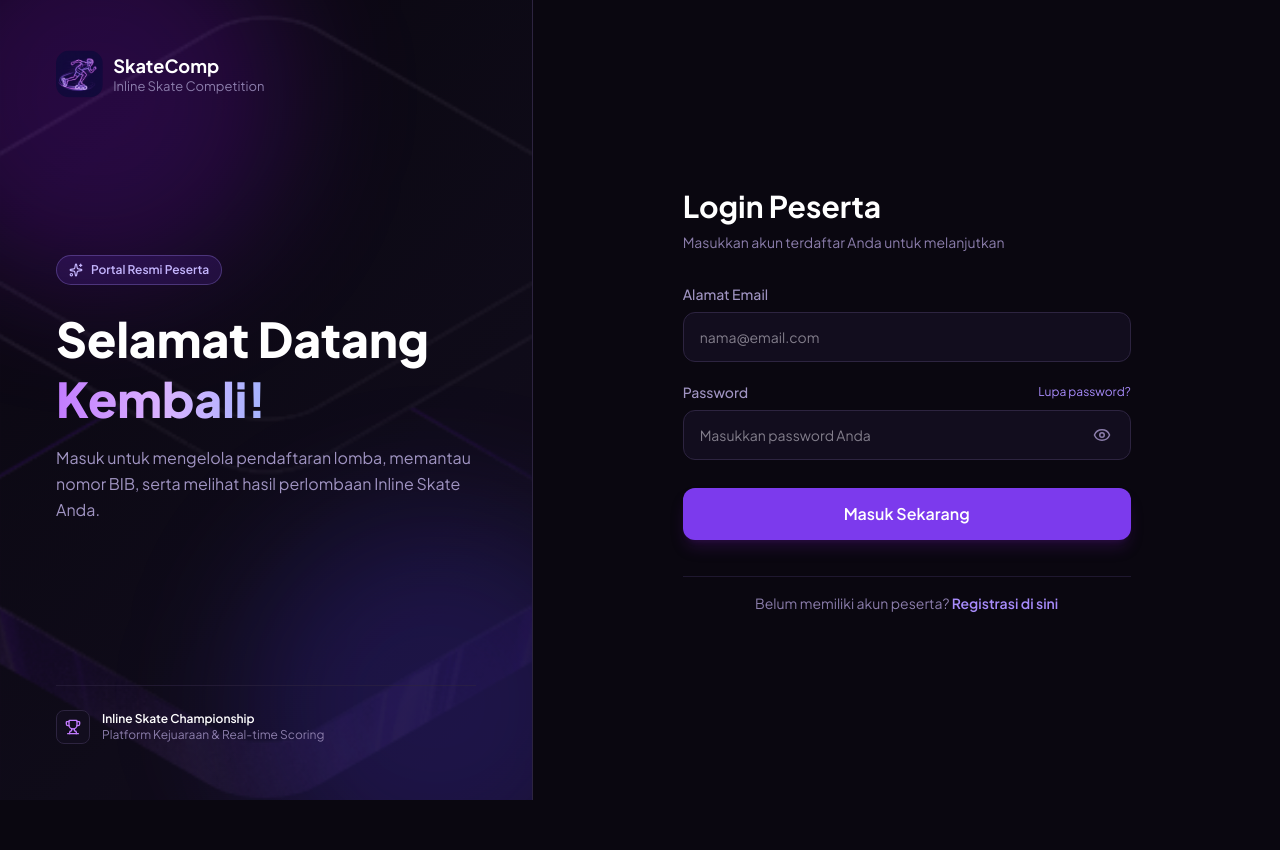
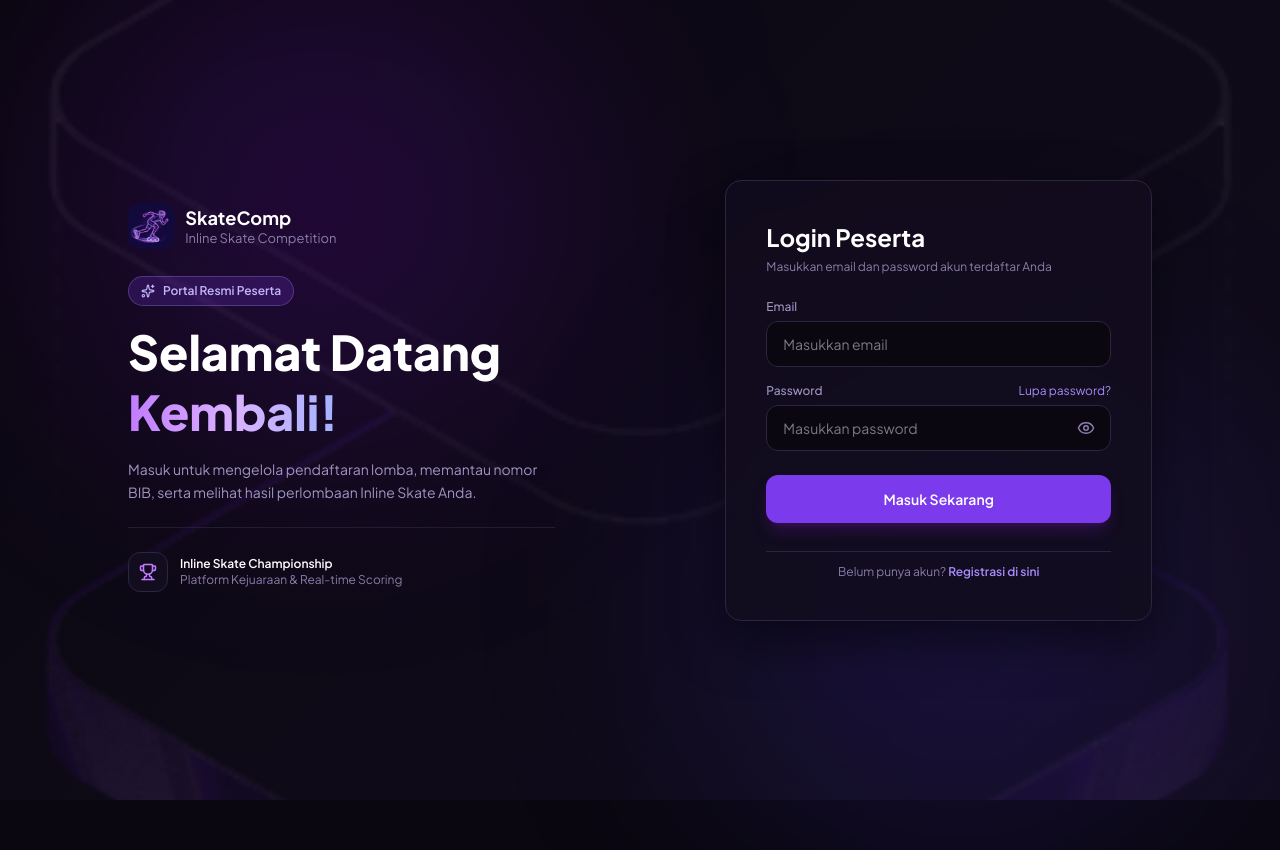
Before and after one commit to firmanizzani/SkateComp, a React (Vite) app: page /login in a window 1280 px wide. Before the commit the page ends 800 px from the top, so only its background shows below. Built offline with nearby package versions, Linux system fonts and the light colour scheme.

Commit message:
style: harmonize login and register pages with full screen hero backdrop and floating card overlay

```diff
--- a/src/pages/LoginPage.tsx
+++ b/src/pages/LoginPage.tsx
@@ -55,32 +55,32 @@ export default function LoginPage() {
   };
 
   return (
-    <div className="min-h-screen w-full flex flex-col md:flex-row" style={{ background: '#0A0710' }}>
-      {/* Left Panel: Full Screen Hero & Branding */}
     <div
-        className="hidden md:flex md:w-1/2 lg:w-5/12 relative overflow-hidden flex-col justify-between p-10 lg:p-14 border-r"
+      className="min-h-screen w-full relative flex items-center justify-center p-4 sm:p-6 lg:p-10"
       style={{
-          borderColor: '#2D2440',
-          backgroundImage: `linear-gradient(135deg, rgba(10, 7, 16, 0.82) 0%, rgba(18, 13, 30, 0.95) 100%), url(${heroImg})`,
+        background: '#0A0710',
+        backgroundImage: `linear-gradient(135deg, rgba(10, 7, 16, 0.88) 0%, rgba(18, 13, 30, 0.92) 100%), url(${heroImg})`,
         backgroundSize: 'cover',
-          backgroundPosition: 'center'
+        backgroundPosition: 'center',
+        backgroundAttachment: 'fixed'
       }}
     >
-        {/* Glow ambient effect */}
-        <div className="absolute -top-24 -left-24 w-96 h-96 bg-purple-600/20 rounded-full blur-3xl pointer-events-none" />
-        <div className="absolute -bottom-24 -right-24 w-96 h-96 bg-indigo-600/20 rounded-full blur-3xl pointer-events-none" />
+      {/* Glow ambient background effects */}
+      <div className="absolute top-1/4 left-1/4 -translate-x-1/2 -translate-y-1/2 w-[500px] h-[500px] bg-purple-600/15 rounded-full blur-[120px] pointer-events-none" />
+      <div className="absolute bottom-1/4 right-1/4 translate-x-1/2 translate-y-1/2 w-[500px] h-[500px] bg-indigo-600/15 rounded-full blur-[120px] pointer-events-none" />
 
-        <div className="relative z-10">
+      <div className="w-full max-w-5xl flex flex-col md:flex-row items-center justify-between gap-8 lg:gap-12 relative z-10 my-auto">
+        {/* Left Branding Content */}
+        <motion.div
+          initial={{ opacity: 0, x: -30 }}
+          animate={{ opacity: 1, x: 0 }}
+          transition={{ duration: 0.6 }}
+          className="w-full md:w-5/12 text-left py-4 hidden md:block"
+        >
           <Logo size="lg" />
-        </div>
 
-        <div className="relative z-10 my-auto py-12">
-          <motion.div
-            initial={{ opacity: 0, y: 20 }}
-            animate={{ opacity: 1, y: 0 }}
-            transition={{ duration: 0.6 }}
-          >
-            <div className="inline-flex items-center gap-2 px-3 py-1.5 rounded-full text-xs font-semibold mb-6" style={{ background: 'rgba(124, 58, 237, 0.15)', border: '1px solid rgba(167, 139, 250, 0.3)', color: '#C4B5FD' }}>
+          <div className="mt-8 mb-6">
+            <div className="inline-flex items-center gap-2 px-3 py-1.5 rounded-full text-xs font-semibold mb-4" style={{ background: 'rgba(124, 58, 237, 0.2)', border: '1px solid rgba(167, 139, 250, 0.3)', color: '#C4B5FD' }}>
               <Sparkles size={14} /> Portal Resmi Peserta
             </div>
             <h1 className="text-4xl lg:text-5xl font-extrabold text-white leading-tight mb-4" style={{ fontFamily: 'Plus Jakarta Sans, sans-serif' }}>
@@ -89,65 +89,65 @@ export default function LoginPage() {
                 Kembali!
               </span>
             </h1>
-            <p className="text-base text-gray-300 max-w-md leading-relaxed" style={{ color: '#A094C2' }}>
+            <p className="text-sm leading-relaxed" style={{ color: '#A094C2' }}>
               Masuk untuk mengelola pendaftaran lomba, memantau nomor BIB, serta melihat hasil perlombaan Inline Skate Anda.
             </p>
-          </motion.div>
           </div>
 
-        <div className="relative z-10 pt-6 border-t" style={{ borderColor: 'rgba(45, 36, 64, 0.6)' }}>
-          <div className="flex items-center gap-3 text-xs" style={{ color: '#8B7DAB' }}>
-            <div className="p-2 rounded-lg" style={{ background: '#120D1E', border: '1px solid #2D2440' }}>
-              <Trophy size={16} className="text-purple-400" />
+          <div className="pt-6 border-t flex items-center gap-3 text-xs" style={{ borderColor: 'rgba(45, 36, 64, 0.7)', color: '#8B7DAB' }}>
+            <div className="p-2.5 rounded-xl" style={{ background: '#120D1E', border: '1px solid #2D2440' }}>
+              <Trophy size={18} className="text-purple-400" />
             </div>
             <div>
               <p className="font-semibold text-white">Inline Skate Championship</p>
               <p>Platform Kejuaraan & Real-time Scoring</p>
             </div>
           </div>
-        </div>
-      </div>
+        </motion.div>
 
-      {/* Right Panel: Full Screen Login Form (No floating card box) */}
-      <div className="w-full md:w-1/2 lg:w-7/12 min-h-screen flex flex-col justify-center items-center px-6 sm:px-12 md:px-16 lg:px-24 py-12 relative">
+        {/* Right Floating Form Card */}
         <motion.div
-          initial={{ opacity: 0, y: 15 }}
+          initial={{ opacity: 0, y: 25 }}
           animate={{ opacity: 1, y: 0 }}
-          transition={{ duration: 0.5 }}
-          className="w-full max-w-md"
+          transition={{ duration: 0.6 }}
+          className="w-full md:w-6/12 lg:w-5/12 rounded-2xl p-8 sm:p-10 shadow-2xl backdrop-blur-md"
+          style={{
+            background: 'rgba(18, 13, 30, 0.92)',
+            border: '1px solid #2D2440',
+            boxShadow: '0 20px 50px rgba(0, 0, 0, 0.5)'
+          }}
         >
-          {/* Logo visible on mobile only */}
-          <div className="md:hidden mb-8">
+          <div className="md:hidden mb-6 flex justify-center">
             <Logo size="md" />
           </div>
 
-          <div className="mb-8">
-            <h2 className="text-3xl font-bold text-white mb-2" style={{ fontFamily: 'Plus Jakarta Sans, sans-serif' }}>
+          <div className="mb-6">
+            <h2 className="text-2xl font-bold text-white mb-1.5" style={{ fontFamily: 'Plus Jakarta Sans, sans-serif' }}>
               Login Peserta
             </h2>
-            <p className="text-sm" style={{ color: '#8B7DAB' }}>
-              Masukkan akun terdaftar Anda untuk melanjutkan
+            <p className="text-xs" style={{ color: '#8B7DAB' }}>
+              Masukkan email dan password akun terdaftar Anda
             </p>
           </div>
 
-          <form onSubmit={handleSubmit} className="flex flex-col gap-5">
+          <form onSubmit={handleSubmit} className="flex flex-col gap-4">
             <div>
-              <label className="block text-sm font-medium mb-2" style={{ color: '#A094C2' }}>
-                Alamat Email
+              <label className="block text-xs font-medium mb-1.5" style={{ color: '#A094C2' }}>
+                Email
               </label>
               <input
                 type="email"
-                placeholder="nama@email.com"
+                placeholder="Masukkan email"
                 value={email}
                 onChange={e => setEmail(e.target.value)}
-                className="w-full rounded-xl px-4 py-3.5 text-sm outline-none focus:ring-2 focus:ring-purple-500 transition-all"
-                style={{ background: '#120D1E', border: '1px solid #2D2440', color: '#F1EEF8' }}
+                className="w-full rounded-xl px-4 py-3 text-sm outline-none focus:ring-2 focus:ring-purple-600 transition"
+                style={{ background: '#0A0710', border: '1px solid #2D2440', color: '#F1EEF8' }}
               />
             </div>
 
             <div>
-              <div className="flex justify-between items-center mb-2">
-                <label className="block text-sm font-medium" style={{ color: '#A094C2' }}>
+              <div className="flex justify-between items-center mb-1.5">
+                <label className="block text-xs font-medium" style={{ color: '#A094C2' }}>
                   Password
                 </label>
                 <button
@@ -162,16 +162,16 @@ export default function LoginPage() {
               <div className="relative">
                 <input
                   type={showPass ? 'text' : 'password'}
-                  placeholder="Masukkan password Anda"
+                  placeholder="Masukkan password"
                   value={password}
                   onChange={e => setPassword(e.target.value)}
-                  className="w-full rounded-xl px-4 py-3.5 text-sm outline-none focus:ring-2 focus:ring-purple-500 transition-all pr-12"
-                  style={{ background: '#120D1E', border: '1px solid #2D2440', color: '#F1EEF8' }}
+                  className="w-full rounded-xl px-4 py-3 text-sm outline-none focus:ring-2 focus:ring-purple-600 transition pr-10"
+                  style={{ background: '#0A0710', border: '1px solid #2D2440', color: '#F1EEF8' }}
                 />
                 <button
                   type="button"
                   onClick={() => setShowPass(!showPass)}
-                  className="absolute right-4 top-1/2 -translate-y-1/2 p-1 hover:text-white transition"
+                  className="absolute right-3 top-1/2 -translate-y-1/2 p-1 hover:text-white transition"
                   style={{ color: '#8B7DAB' }}
                 >
                   {showPass ? <EyeOff size={18} /> : <Eye size={18} />}
@@ -180,26 +180,26 @@ export default function LoginPage() {
             </div>
 
             {error && (
-              <div className="text-xs text-red-400 rounded-xl p-3.5 flex items-center gap-2" style={{ background: 'rgba(239,68,68,0.1)', border: '1px solid rgba(239,68,68,0.2)' }}>
-                <span>⚠️ {error}</span>
-              </div>
+              <p className="text-xs text-red-400 rounded-lg px-3 py-2" style={{ background: 'rgba(239,68,68,0.1)', border: '1px solid rgba(239,68,68,0.2)' }}>
+                ⚠️ {error}
+              </p>
             )}
 
             <button
               type="submit"
               disabled={loading}
-              className="w-full py-3.5 rounded-xl font-semibold text-white transition-all duration-200 hover:opacity-90 disabled:opacity-60 mt-2 shadow-lg shadow-purple-900/30"
+              className="w-full py-3.5 rounded-xl font-semibold text-white transition hover:opacity-90 disabled:opacity-60 mt-2 shadow-lg shadow-purple-900/40 text-sm"
               style={{ background: '#7C3AED' }}
             >
               {loading ? 'Memuat...' : 'Masuk Sekarang'}
             </button>
 
-            <div className="text-center text-sm mt-4 pt-4 border-t" style={{ borderColor: '#1F1830', color: '#8B7DAB' }}>
-              Belum memiliki akun peserta?{' '}
+            <p className="text-center text-xs mt-3 pt-3 border-t" style={{ borderColor: '#2D2440', color: '#8B7DAB' }}>
+              Belum punya akun?{' '}
               <Link to="/register" className="font-semibold hover:underline" style={{ color: '#A78BFA' }}>
                 Registrasi di sini
               </Link>
-            </div>
+            </p>
           </form>
         </motion.div>
       </div>
--- a/src/pages/RegisterPage.tsx
+++ b/src/pages/RegisterPage.tsx
@@ -1,9 +1,10 @@
 import { useState, useEffect } from 'react';
 import { Link, useNavigate } from 'react-router-dom';
-import { Eye, EyeOff, Calendar } from 'lucide-react';
+import { Eye, EyeOff, Calendar, Sparkles } from 'lucide-react';
 import { motion } from 'framer-motion';
 import { useAuth } from '../context/AuthContext';
 import Logo from '../components/Logo';
+import heroImg from '../assets/hero.png';
 
 export default function RegisterPage() {
   const { user, loading: authLoading, register } = useAuth();
@@ -76,50 +77,80 @@ export default function RegisterPage() {
   };
 
   return (
-    <div className="min-h-screen flex items-center justify-center p-4" style={{ background: '#0A0710' }}>
+    <div
+      className="min-h-screen w-full relative flex items-center justify-center p-4 sm:p-6 lg:p-10"
+      style={{
+        background: '#0A0710',
+        backgroundImage: `linear-gradient(135deg, rgba(10, 7, 16, 0.88) 0%, rgba(18, 13, 30, 0.92) 100%), url(${heroImg})`,
+        backgroundSize: 'cover',
+        backgroundPosition: 'center',
+        backgroundAttachment: 'fixed'
+      }}
+    >
+      {/* Ambient background glow */}
+      <div className="absolute top-1/3 right-1/4 translate-x-1/2 -translate-y-1/2 w-[500px] h-[500px] bg-purple-600/15 rounded-full blur-[120px] pointer-events-none" />
+      <div className="absolute bottom-1/3 left-1/4 -translate-x-1/2 translate-y-1/2 w-[500px] h-[500px] bg-indigo-600/15 rounded-full blur-[120px] pointer-events-none" />
+
       <motion.div
-        initial={{ opacity: 0, y: 20 }}
+        initial={{ opacity: 0, y: 25 }}
         animate={{ opacity: 1, y: 0 }}
-        transition={{ duration: 0.5 }}
-        className="w-full max-w-2xl rounded-2xl overflow-hidden"
-        style={{ background: '#120D1E', border: '1px solid #2D2440' }}
+        transition={{ duration: 0.6 }}
+        className="w-full max-w-2xl rounded-2xl p-8 sm:p-10 shadow-2xl backdrop-blur-md relative z-10 my-auto"
+        style={{
+          background: 'rgba(18, 13, 30, 0.92)',
+          border: '1px solid #2D2440',
+          boxShadow: '0 20px 50px rgba(0, 0, 0, 0.5)'
+        }}
       >
-        <div className="p-8">
-          <Logo />
-          <h2 className="text-2xl font-bold text-white mt-6 mb-6">Buat Akun Peserta</h2>
+        <div className="flex flex-col sm:flex-row items-start sm:items-center justify-between gap-4 mb-6">
+          <Logo size="md" />
+          <div className="inline-flex items-center gap-1.5 px-3 py-1 rounded-full text-xs font-semibold" style={{ background: 'rgba(124, 58, 237, 0.2)', border: '1px solid rgba(167, 139, 250, 0.3)', color: '#C4B5FD' }}>
+            <Sparkles size={13} /> Pendaftaran Peserta
+          </div>
+        </div>
+
+        <div className="mb-6">
+          <h2 className="text-2xl font-bold text-white mb-1" style={{ fontFamily: 'Plus Jakarta Sans, sans-serif' }}>
+            Buat Akun Peserta
+          </h2>
+          <p className="text-xs" style={{ color: '#8B7DAB' }}>
+            Isi formulir di bawah ini untuk mendaftar akun kompetisi SkateComp
+          </p>
+        </div>
+
         <form onSubmit={handleSubmit} className="flex flex-col gap-4">
           <div>
-              <label className="block text-sm mb-1.5" style={{ color: '#8B7DAB' }}>Nama Lengkap</label>
+            <label className="block text-xs font-medium mb-1.5" style={{ color: '#A094C2' }}>Nama Lengkap</label>
             <input
               type="text"
-                placeholder="Masukkan nama lengkap"
+              placeholder="Masukkan nama lengkap sesuai identitas"
               value={form.namaLengkap}
               onChange={e => set('namaLengkap', e.target.value)}
-                className="w-full rounded-lg px-4 py-3 text-sm outline-none focus:ring-2 focus:ring-purple-600 transition"
+              className="w-full rounded-xl px-4 py-3 text-sm outline-none focus:ring-2 focus:ring-purple-600 transition"
               style={{ background: '#0A0710', border: '1px solid #2D2440', color: '#F1EEF8' }}
             />
           </div>
 
           <div className="grid grid-cols-1 sm:grid-cols-2 gap-4">
             <div>
-                <label className="block text-sm mb-1.5" style={{ color: '#8B7DAB' }}>Email</label>
+              <label className="block text-xs font-medium mb-1.5" style={{ color: '#A094C2' }}>Email</label>
               <input
                 type="email"
                 placeholder="Masukkan email aktif"
                 value={form.email}
                 onChange={e => set('email', e.target.value)}
-                  className="w-full rounded-lg px-4 py-3 text-sm outline-none focus:ring-2 focus:ring-purple-600 transition"
+                className="w-full rounded-xl px-4 py-3 text-sm outline-none focus:ring-2 focus:ring-purple-600 transition"
                 style={{ background: '#0A0710', border: '1px solid #2D2440', color: '#F1EEF8' }}
               />
             </div>
             <div>
-                <label className="block text-sm mb-1.5" style={{ color: '#8B7DAB' }}>Nomor HP</label>
+              <label className="block text-xs font-medium mb-1.5" style={{ color: '#A094C2' }}>Nomor HP / WA</label>
               <input
                 type="tel"
                 placeholder="08xxxxxxxx"
                 value={form.noHp}
                 onChange={e => set('noHp', e.target.value)}
-                  className="w-full rounded-lg px-4 py-3 text-sm outline-none focus:ring-2 focus:ring-purple-600 transition"
+                className="w-full rounded-xl px-4 py-3 text-sm outline-none focus:ring-2 focus:ring-purple-600 transition"
                 style={{ background: '#0A0710', border: '1px solid #2D2440', color: '#F1EEF8' }}
               />
             </div>
@@ -127,24 +158,24 @@ export default function RegisterPage() {
 
           <div className="grid grid-cols-1 sm:grid-cols-2 gap-4">
             <div>
-                <label className="block text-sm mb-1.5" style={{ color: '#8B7DAB' }}>Tanggal Lahir</label>
+              <label className="block text-xs font-medium mb-1.5" style={{ color: '#A094C2' }}>Tanggal Lahir</label>
               <div className="relative">
                 <input
                   type="date"
                   value={form.tanggalLahir}
                   onChange={e => set('tanggalLahir', e.target.value)}
-                    className="w-full rounded-lg px-4 py-3 text-sm outline-none focus:ring-2 focus:ring-purple-600 transition"
+                  className="w-full rounded-xl px-4 py-3 text-sm outline-none focus:ring-2 focus:ring-purple-600 transition"
                   style={{ background: '#0A0710', border: '1px solid #2D2440', color: form.tanggalLahir ? '#F1EEF8' : '#8B7DAB' }}
                 />
-                  <Calendar size={16} className="absolute right-3 top-1/2 -translate-y-1/2 pointer-events-none" style={{ color: '#8B7DAB' }} />
+                <Calendar size={16} className="absolute right-3.5 top-1/2 -translate-y-1/2 pointer-events-none" style={{ color: '#8B7DAB' }} />
               </div>
             </div>
             <div>
-                <label className="block text-sm mb-1.5" style={{ color: '#8B7DAB' }}>Jenis Kelamin</label>
+              <label className="block text-xs font-medium mb-1.5" style={{ color: '#A094C2' }}>Jenis Kelamin</label>
               <select
                 value={form.jenisKelamin}
                 onChange={e => set('jenisKelamin', e.target.value)}
-                  className="w-full rounded-lg px-4 py-3 text-sm outline-none focus:ring-2 focus:ring-purple-600 transition"
+                className="w-full rounded-xl px-4 py-3 text-sm outline-none focus:ring-2 focus:ring-purple-600 transition"
                 style={{ background: '#0A0710', border: '1px solid #2D2440', color: '#F1EEF8' }}
               >
                 <option value="Laki-laki">Laki-laki</option>
@@ -155,75 +186,74 @@ export default function RegisterPage() {
 
           <div className="grid grid-cols-1 sm:grid-cols-2 gap-4">
             <div>
-                <label className="block text-sm mb-1.5" style={{ color: '#8B7DAB' }}>Password</label>
+              <label className="block text-xs font-medium mb-1.5" style={{ color: '#A094C2' }}>Password</label>
               <div className="relative">
                 <input
                   type={showPass ? 'text' : 'password'}
                   placeholder="Buat Password"
                   value={form.password}
                   onChange={e => set('password', e.target.value)}
-                    className="w-full rounded-lg px-4 py-3 text-sm outline-none focus:ring-2 focus:ring-purple-600 transition pr-10"
+                  className="w-full rounded-xl px-4 py-3 text-sm outline-none focus:ring-2 focus:ring-purple-600 transition pr-10"
                   style={{ background: '#0A0710', border: '1px solid #2D2440', color: '#F1EEF8' }}
                 />
-                  <button type="button" onClick={() => setShowPass(!showPass)} className="absolute right-3 top-1/2 -translate-y-1/2" style={{ color: '#8B7DAB' }}>
+                <button type="button" onClick={() => setShowPass(!showPass)} className="absolute right-3.5 top-1/2 -translate-y-1/2" style={{ color: '#8B7DAB' }}>
                   {showPass ? <EyeOff size={16} /> : <Eye size={16} />}
                 </button>
               </div>
             </div>
             <div>
-                <label className="block text-sm mb-1.5" style={{ color: '#8B7DAB' }}>Konfirmasi Password</label>
+              <label className="block text-xs font-medium mb-1.5" style={{ color: '#A094C2' }}>Konfirmasi Password</label>
               <div className="relative">
                 <input
                   type={showKonfirm ? 'text' : 'password'}
                   placeholder="Ulangi Password"
                   value={form.konfirmPassword}
                   onChange={e => set('konfirmPassword', e.target.value)}
-                    className="w-full rounded-lg px-4 py-3 text-sm outline-none focus:ring-2 focus:ring-purple-600 transition pr-10"
+                  className="w-full rounded-xl px-4 py-3 text-sm outline-none focus:ring-2 focus:ring-purple-600 transition pr-10"
                   style={{ background: '#0A0710', border: '1px solid #2D2440', color: '#F1EEF8' }}
                 />
-                  <button type="button" onClick={() => setShowKonfirm(!showKonfirm)} className="absolute right-3 top-1/2 -translate-y-1/2" style={{ color: '#8B7DAB' }}>
+                <button type="button" onClick={() => setShowKonfirm(!showKonfirm)} className="absolute right-3.5 top-1/2 -translate-y-1/2" style={{ color: '#8B7DAB' }}>
                   {showKonfirm ? <EyeOff size={16} /> : <Eye size={16} />}
                 </button>
               </div>
             </div>
           </div>
 
-            <label className="flex items-center gap-2 cursor-pointer">
+          <label className="flex items-center gap-2 cursor-pointer mt-1">
             <input
               type="checkbox"
               checked={agree}
               onChange={e => setAgree(e.target.checked)}
               className="w-4 h-4 accent-purple-600 rounded"
             />
-              <span className="text-sm" style={{ color: '#8B7DAB' }}>
+            <span className="text-xs" style={{ color: '#8B7DAB' }}>
               Saya setuju dengan{' '}
               <button type="button" className="hover:underline" style={{ color: '#A78BFA' }}>Syarat & Ketentuan</button>
             </span>
           </label>
 
           {error && (
-              <p className="text-xs text-red-400 rounded-lg px-3 py-2" style={{ background: 'rgba(239,68,68,0.1)' }}>
-                {error}
+            <p className="text-xs text-red-400 rounded-lg px-3 py-2" style={{ background: 'rgba(239,68,68,0.1)', border: '1px solid rgba(239,68,68,0.2)' }}>
+              ⚠️ {error}
             </p>
           )}
 
           <button
             type="submit"
             disabled={loading}
-              className="w-full py-3 rounded-lg font-semibold text-white transition hover:opacity-90 disabled:opacity-60 mt-2"
+            className="w-full py-3.5 rounded-xl font-semibold text-white transition hover:opacity-90 disabled:opacity-60 mt-2 shadow-lg shadow-purple-900/40 text-sm"
             style={{ background: '#7C3AED' }}
           >
             {loading ? 'Memuat...' : 'Daftar Sekarang'}
           </button>
 
-            <p className="text-center text-sm" style={{ color: '#8B7DAB' }}>
+          <p className="text-center text-xs mt-3 pt-3 border-t" style={{ borderColor: '#2D2440', color: '#8B7DAB' }}>
             Sudah punya akun?{' '}
-              <Link to="/login" className="font-medium hover:underline" style={{ color: '#A78BFA' }}>
+            <Link to="/login" className="font-semibold hover:underline" style={{ color: '#A78BFA' }}>
               Login di sini
             </Link>
           </p>
         </form>
-        </div>
       </motion.div>
     </div>
   );
```
Lines whose indentation alone changed are shown as unchanged.
